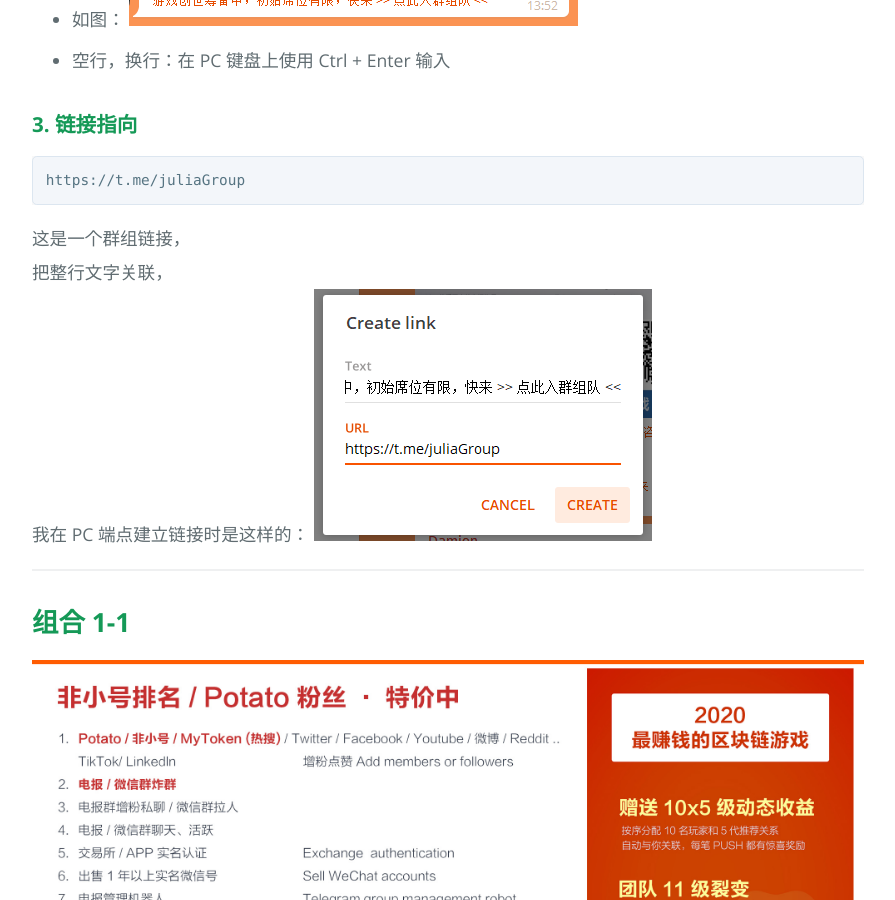
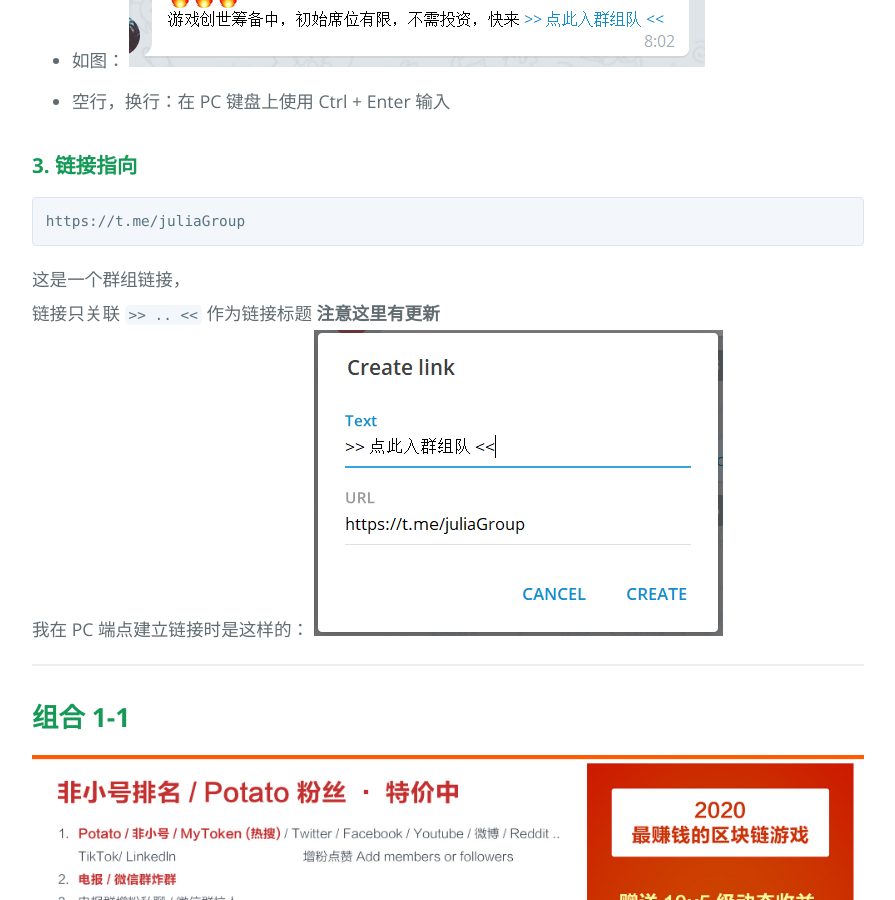
Before and after one commit to julia4pr/julia4pr.github.io, a Jekyll site: the page built from ad-cindy5200.md, in a window 1280 px wide and 900 px high, scrolled down 889 px. Shown: the whole window, without its empty margins (192-1087 px from the left). Built offline with Jekyll 4.4.1, drawn with Linux system fonts in a browser that asks for light colours.

Commit message:
updated: ad

````diff
--- a/ad-cindy5200.md
+++ b/ad-cindy5200.md
@@ -19,7 +19,7 @@ tagline: 图文组合按序使用
 - **文本记得留空行**
 - **完整复制文本，包含 emoji 表情哦**
 - 如图：
-  ![text](/assets/pops/cindy_text.png)
+  ![text](/assets/pops/cindy_text1.png)
 - 空行，换行：在 PC 键盘上使用 Ctrl + Enter 输入
 
 
@@ -30,9 +30,9 @@ https://t.me/juliaGroup
 ```
 
 这是一个群组链接，<br>
-把整行文字关联，<br>
+链接只关联 `>> .. <<` 作为链接标题 **注意这里有更新**<br>
 我在 PC 端点建立链接时是这样的：
-![link](/assets/pops/cindy_link.png)
+![link](/assets/pops/cindy_link1.png)
 
 
 
````
Also changed, not shown: assets/pops/cindy_link1.png (added), assets/pops/cindy_text1.png (added).
